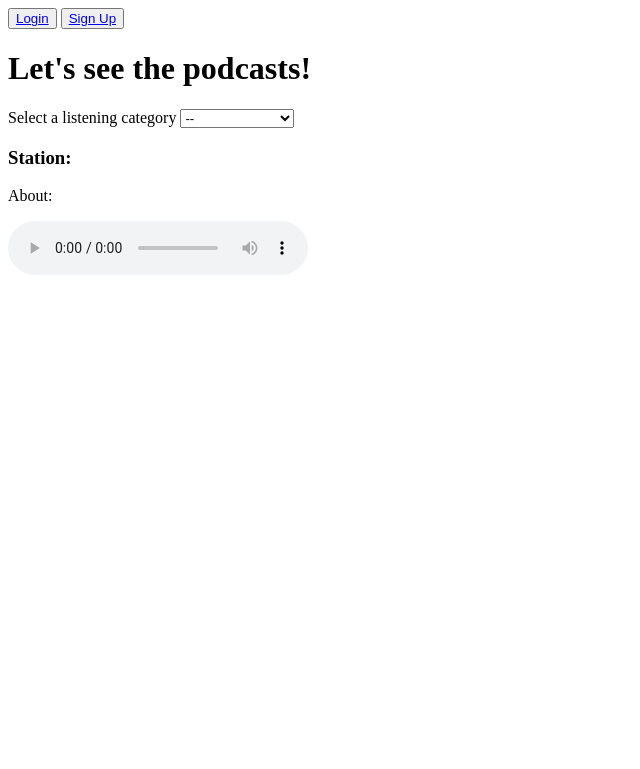
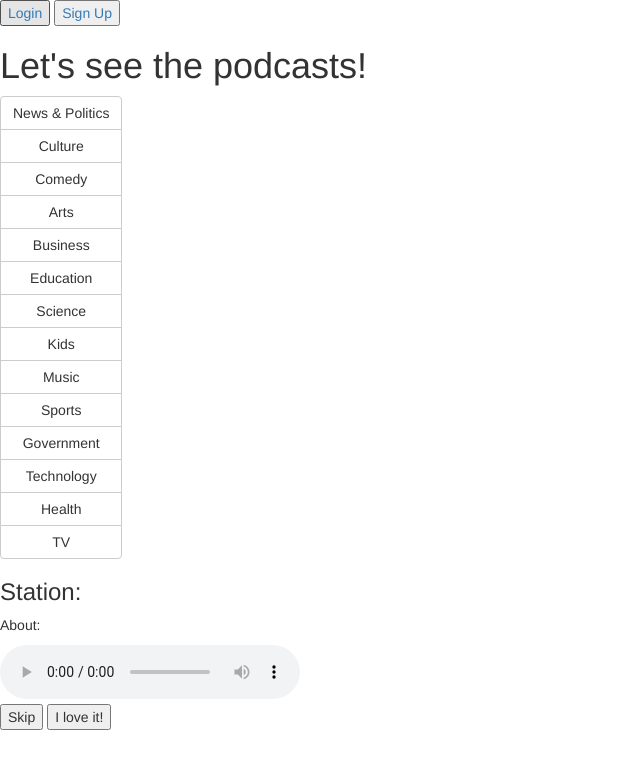
Before and after one commit to franziskagoltz/hb_project_podcastr, a Flask app: page /podcasts in a window 1280 px wide. Shown: the top 769 px of the page, without its empty margins (0-640 px from the left). Run offline with Flask 2, Linux system fonts and the light colour scheme; some libraries are stand-ins or nearby versions.

Commit message:
added vertical button group as category selector, instead of form with dropdown select

```diff
--- a/static/get_podcast.js
+++ b/static/get_podcast.js
@@ -74,7 +74,7 @@ $("#player").on("ended", function() {
 });
 
 // eventhandler on category change
-$("#category").change(function() {
+$("#category").on("click", function() {
     console.log("setting queue to empty");
     // emptying the queue and resetting the offset
     queue = [];
--- a/templates/base.html
+++ b/templates/base.html
@@ -11,6 +11,8 @@
 
 <body>
     <script src="https://code.jquery.com/jquery.js"></script>
+
+    <link rel="stylesheet" href="https://maxcdn.bootstrapcdn.com/bootstrap/3.3.6/css/bootstrap.min.css">
 
     {% if 'user_id' in session %}
         <button id="logout"><a href="/logout">Logout</a></button>
@@ -30,6 +32,7 @@
 
     {% if g.jasmine_tests %}
         <!-- stuff for testing -->
+        <br><br>
         <link rel="stylesheet" href="/static/js_test/jasmine.min.css">
         <script src="/static/js_test/jasmine.min.js"></script>
         <script src="/static/js_test/jasmine-html.min.js"></script>
--- a/templates/show_podcasts.html
+++ b/templates/show_podcasts.html
@@ -8,28 +8,26 @@
 
 <h1>Let's see the podcasts!</h1>
 
-<form>
-  <label>Select a listening category</label>
-  <select id="category">
 
-    <option value="">--</option>
-    <option value="News">News & Politics</option>
-    <option value="Culture">Culture</option>
-    <option value="Comedy">Comedy</option>
-    <option value="Arts">Arts</option>
-    <option value="Business">Business</option>
-    <option value="Education">Education</option>
-    <option value="Science">Science</option>
-    <option value="Kids">Kids</option>
-    <option value="Music">Music</option>
-    <option value="Sports">Sports</option>
-    <option value="Government">Government</option>
-    <option value="Technology">Technology</option>
-    <option value="Health">Health</option>
-    <option value="TV">TV</option>
+<div id="category" class="btn-group-vertical" role="group">
 
-  </select>
-</form>
+  <button type="button" class="btn btn-default" value="News">News & Politics</button>
+  <button type="button" class="btn btn-default" value="Culture">Culture</button>
+  <button type="button" class="btn btn-default" value="Comedy">Comedy</button>
+  <button type="button" class="btn btn-default" value="Arts">Arts</button>
+  <button type="button" class="btn btn-default" value="Business">Business</button>
+  <button type="button" class="btn btn-default" value="Education">Education</button>
+  <button type="button" class="btn btn-default" value="Science">Science</button>
+  <button type="button" class="btn btn-default" value="Kids">Kids</button>
+  <button type="button" class="btn btn-default" value="Music">Music</button>
+  <button type="button" class="btn btn-default" value="Sports">Sports</button>
+  <button type="button" class="btn btn-default" value="Government">Government</button>
+  <button type="button" class="btn btn-default" value="Technology">Technology</button>
+  <button type="button" class="btn btn-default" value="Health">Health</button>
+  <button type="button" class="btn btn-default" value="TV">TV</button>
+
+</div>
+
 <div id="media">
   <h3>Station: <span id="station"></span></h3>
   <p>About: <span id="podcast-description"></span></p>
@@ -37,6 +35,10 @@
   <audio id="player" controls autoplay>
 
   </audio>
+
+  <br>
+  <button>Skip</button>
+  <button>I love it!</button>
 </div>
 
 
@@ -45,5 +47,5 @@
 {% endblock %}
 
 {% block js_tests %}
-    <script src="/static/js_test/play_podcasts_tests.js"></script>
+     <!-- <script src="/static/js_test/play_podcasts_tests.js"></script> -->
 {% endblock %}
```
